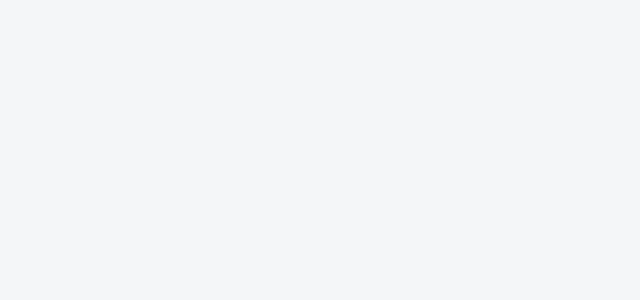
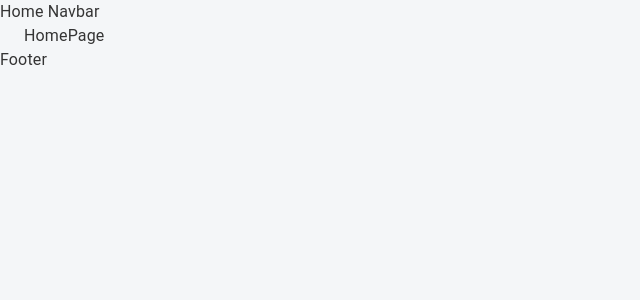
Before and after one commit to javokhirMuminov/burack-react, a React (Create React App) app: page / in a window 1280 px wide. Shown: the top 300 px of the page, without its empty margins (0-640 px from the left). Built offline with nearby package versions, Linux system fonts and the light colour scheme.

Commit message:
fix: organize header and footer components

```diff
--- a/src/App.tsx
+++ b/src/App.tsx
@@ -1,8 +1,41 @@
 import React from 'react';
 import './css/app.css';
+import { Route, Switch, useLocation } from 'react-router-dom';
+import { ThemeProvider } from '@mui/material/styles';
+import reportWebVitals from './reportWebVitals';
+import { ProductsPage } from './app/screens/productsPage';
+import { OrdersPage } from './app/screens/ordersPage';
+import { UserPage } from './app/screens/userPage';
+import { HomePage } from './app/screens/homePage';
+import { HomeNavbar } from './app/components/headers/HomeNavbar';
+import { OtherNavbar } from './app/components/headers/OtherNavbar';
+import { Footer } from './app/components/footer';
 
 function App() {
-  return <div></div>
+  const location = useLocation();//bu biz qayerda turganimizni bildiradigan rooterdan oladi
+
+
+  return(
+  <>
+      {location.pathname ==="/" ? <HomeNavbar /> : <OtherNavbar />}
+      <Switch>
+        <Route path="/products">
+          <ProductsPage />
+        </Route>
+        <Route path="/orders">
+          <OrdersPage />
+        </Route>
+        <Route path="/member-page">
+          <UserPage />
+        </Route>
+        <Route path="/">
+          <HomePage />
+        </Route>
+      </Switch>
+      <Footer />
+    </>
+  );
+
 }
 
 export default App;
--- /dev/null
+++ b/src/app/components/footer/index.tsx
@@ -0,0 +1,3 @@
+export function Footer() {
+  return <div> Footer </div>
+}
--- /dev/null
+++ b/src/app/components/headers/HomeNavbar.tsx
@@ -0,0 +1,3 @@
+export function HomeNavbar() {
+  return <div>Home Navbar</div>
+}
--- /dev/null
+++ b/src/app/components/headers/OtherNavbar.tsx
@@ -0,0 +1,3 @@
+export function OtherNavbar() {
+  return <div>Other Navbar</div>
+}
--- a/src/app/screens/homePage/index.tsx
+++ b/src/app/screens/homePage/index.tsx
@@ -1,5 +1,5 @@
 import { Container } from "@mui/material";
 
-export function Home () {
+export function HomePage () {
   return <Container>HomePage</Container>
 }
```
